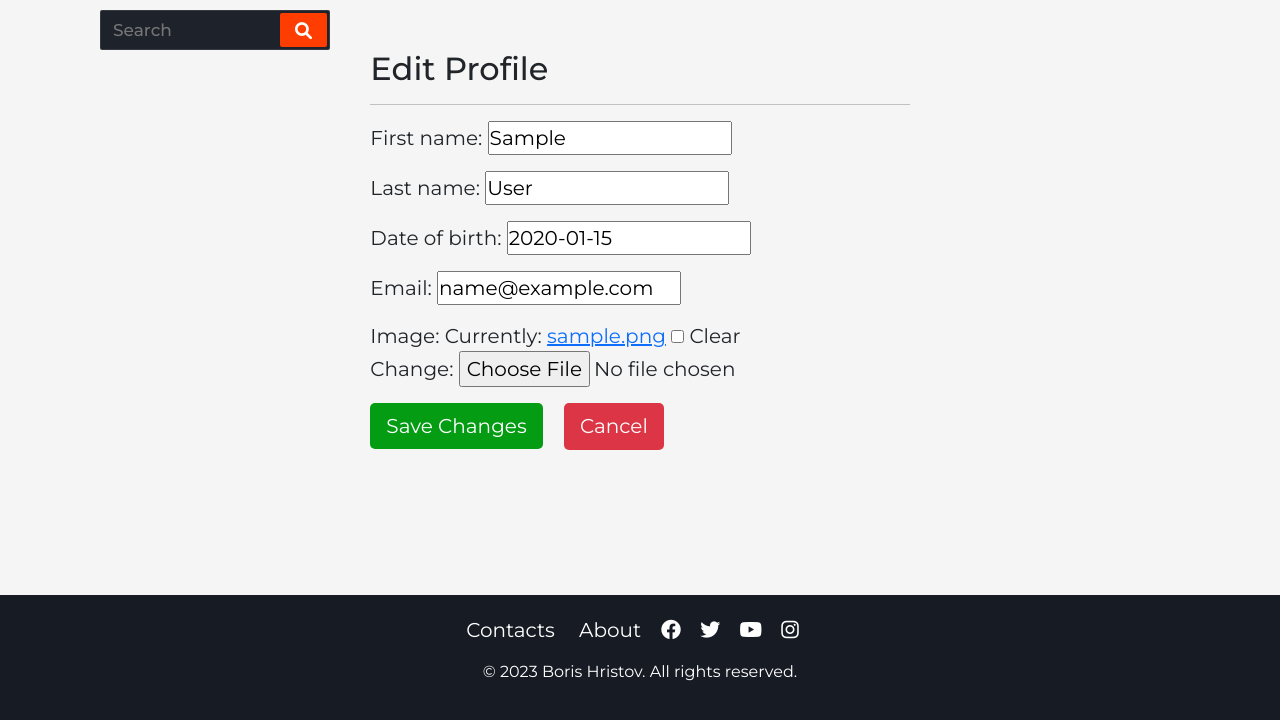
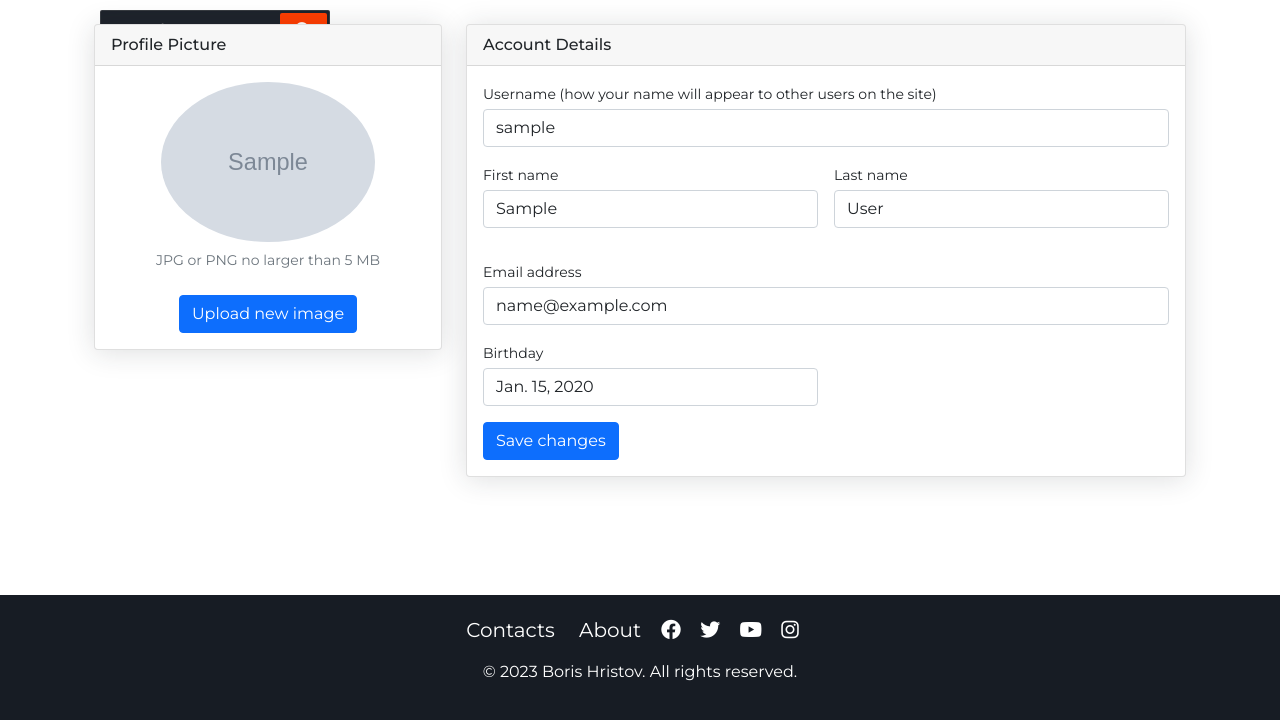
Before and after one commit to b-hristov/PhilosophersBlog_Django_final_project, a Django app: page /edit_profile/ in a window 1280 px wide. Shown: the part 110-830 px from the top of the page. Run offline with Django 4.2, Linux system fonts and the light colour scheme; a user stored in the database is signed in; tables that the repository leaves empty hold one stand-in row (values such as "Sample post"); grey boxes marked "Sample" are stand-in pictures; some libraries are stand-ins or nearby versions.

Commit message:
Added new design for the 'Edit profile' page and a favicon for the app

```diff
--- a/static/styles.css
+++ b/static/styles.css
@@ -595,6 +595,54 @@ button:hover {
     background-color: #45a049;
 }
 
+/* Edit profile page */
+
+.img-account-profile {
+    height: 10rem;
+}
+
+.rounded-circle {
+    border-radius: 50% !important;
+}
+
+.card {
+    box-shadow: 0 0.15rem 1.75rem 0 rgb(33 40 50 / 15%);
+}
+
+.card .card-header {
+    font-weight: 500;
+}
+
+.card-header:first-child {
+    border-radius: 0.35rem 0.35rem 0 0;
+}
+
+.card-header {
+    padding: 1rem 1.35rem;
+    margin-bottom: 0;
+    background-color: rgba(33, 40, 50, 0.03);
+    border-bottom: 1px solid rgba(33, 40, 50, 0.125);
+}
+
+.form-control,
+.dataTable-input {
+    display: block;
+    width: 100%;
+    padding: 0.875rem 1.125rem;
+    font-size: 0.875rem;
+    font-weight: 400;
+    line-height: 1;
+    color: #69707a;
+    background-color: #fff;
+    background-clip: padding-box;
+    border: 1px solid #c5ccd6;
+    -webkit-appearance: none;
+    -moz-appearance: none;
+    appearance: none;
+    border-radius: 0.35rem;
+    transition: border-color 0.15s ease-in-out, box-shadow 0.15s ease-in-out;
+}
+
 
 /* Responsive */
 
--- a/templates/base.html
+++ b/templates/base.html
@@ -5,6 +5,7 @@
 <head>
     <meta charset="UTF-8">
     <meta name="viewport" content="width=device-width, initial-scale=1.0">
+    <link rel="icon" type="image/x-icon" href="{% static 'favicon/favicon.ico' %}">
     <title>Philosopher inside you</title>
     <link rel="stylesheet" href="{% static 'styles.css' %}">
 </head>
--- a/templates/profile/edit-profile.html
+++ b/templates/profile/edit-profile.html
@@ -1,18 +1,86 @@
 {% extends 'base.html' %}
 {% load static %}
 {% block content %}
-    <div class="profile-container">
-        <section class="profile-info">
-            <div class="personal-info">
-                <h2>Edit Profile</h2>
-                <hr>
-                <form method="post" enctype="multipart/form-data">
-                    {% csrf_token %}
-                    {{ form.as_p }}
-                    <button type="submit" class="save-button">Save Changes</button>
-                    <a href="{% url 'profile' %}" class="cancel-button">Cancel</a>
-                </form>
+    <link href="styles.css" rel="stylesheet">
+    <link href="https://cdn.jsdelivr.net/npm/bootstrap@5.0.1/dist/css/bootstrap.min.css" rel="stylesheet">
+    <div class="container-xl px-4 mt-4">
+        <div class="row">
+            <div class="col-xl-4">
+                <div class="card mb-4 mb-xl-0">
+                    <div class="card-header">Profile Picture</div>
+                    <div class="card-body text-center">
+
+                        <img class="img-account-profile rounded-circle mb-2"
+                             src="{{ profile.image.url }}" alt="">
+
+                        <div class="small font-italic text-muted mb-4">JPG or PNG no larger than 5 MB</div>
+
+                        <button class="btn btn-primary" type="button">Upload new image</button>
+                    </div>
+                </div>
             </div>
-        </section>
+            <div class="col-xl-8">
+
+                <div class="card mb-4">
+                    <div class="card-header">Account Details</div>
+                    <div class="card-body">
+                        <form>
+
+                            <div class="mb-3">
+                                <label class="small mb-1" for="inputUsername">Username (how your name will appear to
+                                    other users on the site)</label>
+                                <input class="form-control" id="inputUsername" type="text"
+                                       placeholder="Enter your username" value="{{ request.user }}">
+                            </div>
+                            <div class="row gx-3 mb-3">
+
+                                <div class="col-md-6">
+                                    <label class="small mb-1" for="inputFirstName">First name</label>
+                                    <input class="form-control" id="inputFirstName" type="text"
+                                           placeholder="Enter your first name" value="{{ profile.first_name }}">
+                                </div>
+                                <div class="col-md-6">
+                                    <label class="small mb-1" for="inputLastName">Last name</label>
+                                    <input class="form-control" id="inputLastName" type="text"
+                                           placeholder="Enter your last name" value="{{ profile.last_name }}">
+                                </div>
+                            </div>
+                            <div class="row gx-3 mb-3">
+                            </div>
+                            <div class="mb-3">
+                                <label class="small mb-1" for="inputEmailAddress">Email address</label>
+                                <input class="form-control" id="inputEmailAddress" type="email"
+                                       placeholder="Enter your email address" value="{{ profile.email }}">
+                            </div>
+                            <div class="row gx-3 mb-3">
+                                <div class="col-md-6">
+                                    <label class="small mb-1" for="inputBirthday">Birthday</label>
+                                    <input class="form-control" id="inputBirthday" type="text" name="birthday"
+                                           placeholder="Enter your birthday" value="{{ profile.date_of_birth }}">
+                                </div>
+                            </div>
+                            <button class="btn btn-primary" type="button">Save changes</button>
+                        </form>
+                    </div>
+                </div>
+            </div>
+        </div>
     </div>
+
+    <script src="https://code.jquery.com/jquery-1.10.2.min.js"></script>
+    <script src="https://cdn.jsdelivr.net/npm/bootstrap@5.0.1/dist/js/bootstrap.bundle.min.js"></script>
+    {#    <div class="profile-container">#}
+    {#        <section class="profile-info">#}
+    {#            <div class="personal-info">#}
+    {#                <h2>Edit Profile</h2>#}
+    {#                <hr>#}
+    {#                <form method="post" enctype="multipart/form-data">#}
+    {#                    {% csrf_token %}#}
+    {#                    {{ form.as_p }}#}
+    {#                    <button type="submit" class="save-button">Save Changes</button>#}
+    {#                    <a href="{% url 'profile' %}" class="cancel-button">Cancel</a>#}
+    {#                </form>#}
+    {#            </div>#}
+    {#        </section>#}
+    {#    </div>#}
 {% endblock %}
```
Also changed, not shown: static/favicon/favicon.ico (added).
